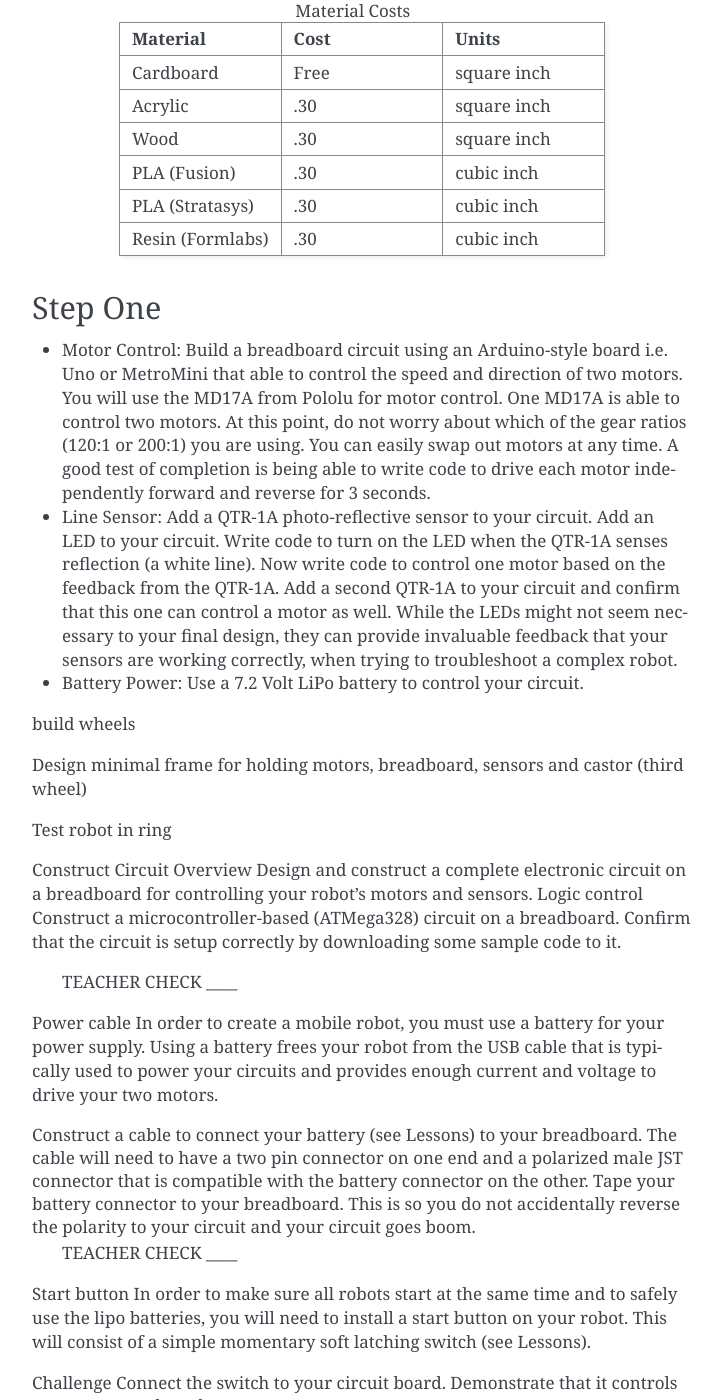
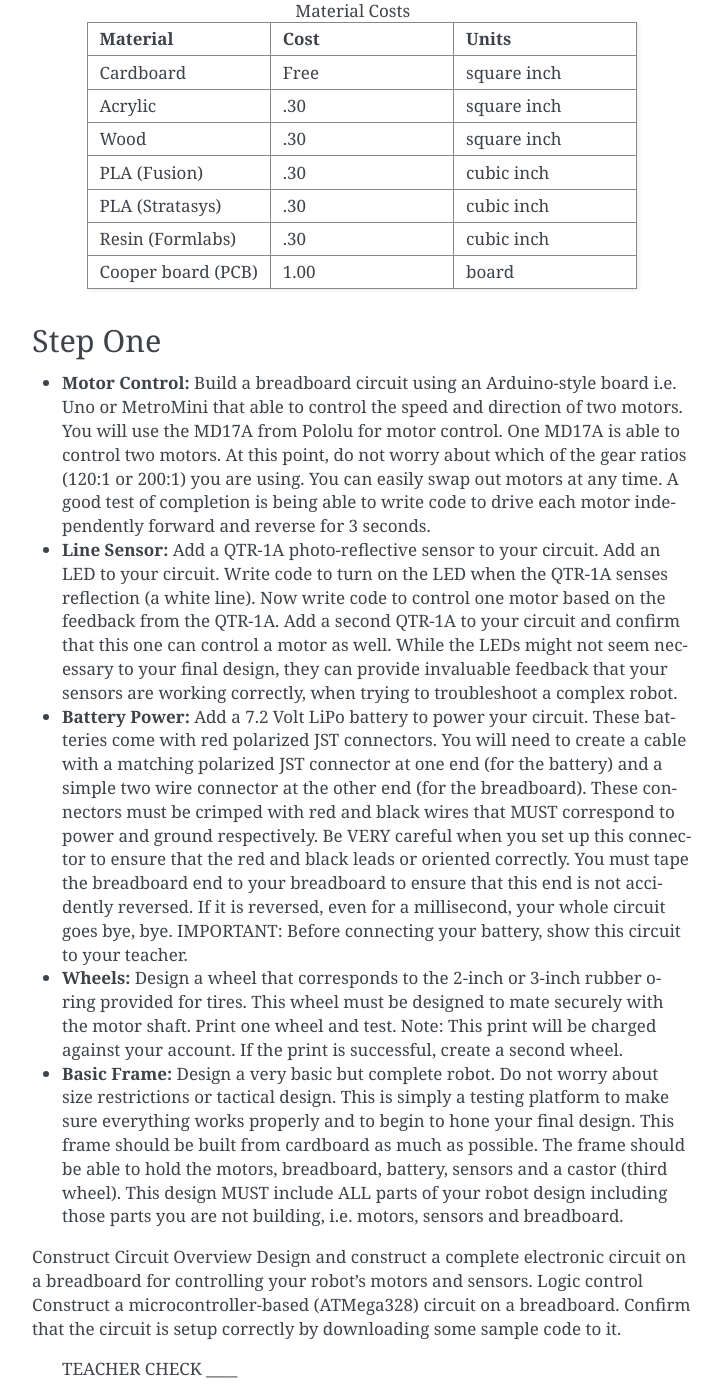
Before and after one commit to maxtkc/mvths-wiki, a Sphinx documentation site: the page built from docs/066i-sumo-robot.rst, in a window 1280 px wide and 1400 px high, scrolled down 1292 px. Shown: the whole window, without its empty margins (388-1110 px from the left). Built offline with Sphinx 7.4.7, drawn with Linux system fonts in a browser that asks for light colours; pages that are not in the unit, such as notebooks, are missing from menus.

Commit message:
Update 066i-sumo-robot.rst

```diff
--- a/docs/066i-sumo-robot.rst
+++ b/docs/066i-sumo-robot.rst
@@ -51,21 +51,22 @@
    * - Resin (Formlabs)
      - .30
      - cubic inch
+   * - Cooper board (PCB)
+     - 1.00
+     - board
 
 Step One
 --------
 
-- Motor Control: Build a breadboard circuit using an Arduino-style board i.e. Uno or MetroMini that able to control the speed and direction of two motors. You will use the MD17A from Pololu for motor control. One MD17A is able to control two motors. At this point, do not worry about which of the gear ratios (120:1 or 200:1) you are using. You can easily swap out motors at any time. A good test of completion is being able to write code to drive each motor independently forward and reverse for 3 seconds.
+- **Motor Control:** Build a breadboard circuit using an Arduino-style board i.e. Uno or MetroMini that able to control the speed and direction of two motors. You will use the MD17A from Pololu for motor control. One MD17A is able to control two motors. At this point, do not worry about which of the gear ratios (120:1 or 200:1) you are using. You can easily swap out motors at any time. A good test of completion is being able to write code to drive each motor independently forward and reverse for 3 seconds.
 
-- Line Sensor: Add a QTR-1A photo-reflective sensor to your circuit. Add an LED to your circuit. Write code to turn on the LED when the QTR-1A senses reflection (a white line). Now write code to control one motor based on the feedback from the QTR-1A. Add a second QTR-1A to your circuit and confirm that this one can control a motor as well. While the LEDs might not seem necessary to your final design, they can provide invaluable feedback that your sensors are working correctly, when trying to troubleshoot a complex robot.
+- **Line Sensor:** Add a QTR-1A photo-reflective sensor to your circuit. Add an LED to your circuit. Write code to turn on the LED when the QTR-1A senses reflection (a white line). Now write code to control one motor based on the feedback from the QTR-1A. Add a second QTR-1A to your circuit and confirm that this one can control a motor as well. While the LEDs might not seem necessary to your final design, they can provide invaluable feedback that your sensors are working correctly, when trying to troubleshoot a complex robot.
 
-- Battery Power: Use a 7.2 Volt LiPo battery to control your circuit.
+- **Battery Power:** Add a 7.2 Volt LiPo battery to power your circuit. These batteries come with red polarized JST connectors. You will need to create a cable with a matching polarized JST connector at one end (for the battery) and a simple two wire connector at the other end (for the breadboard). These connectors must be crimped with red and black wires that MUST correspond to power and ground respectively. Be VERY careful when you set up this connector to ensure that the red and black leads or oriented correctly. You must tape the breadboard end to your breadboard to ensure that this end is not accidently reversed. If it is reversed, even for a millisecond, your whole circuit goes bye, bye. IMPORTANT: Before connecting your battery, show this circuit to your teacher.
 
-build wheels
+- **Wheels:** Design a wheel that corresponds to the 2-inch or 3-inch rubber o-ring provided for tires. This wheel must be designed to mate securely with the motor shaft. Print one wheel and test. Note: This print will be charged against your account. If the print is successful, create a second wheel.
 
-Design minimal frame for holding motors, breadboard, sensors and castor (third wheel)
-
-Test robot in ring
+- **Basic Frame:** Design a very basic but complete robot. Do not worry about size restrictions or tactical design. This is simply a testing platform to make sure everything works properly and to begin to hone your final design. This frame should be built from cardboard as much as possible. The frame should be able to hold the motors, breadboard, battery, sensors and a castor (third wheel). This design MUST include ALL parts of your robot design including those parts you are not building, i.e. motors, sensors and breadboard.
 
 
 
```
